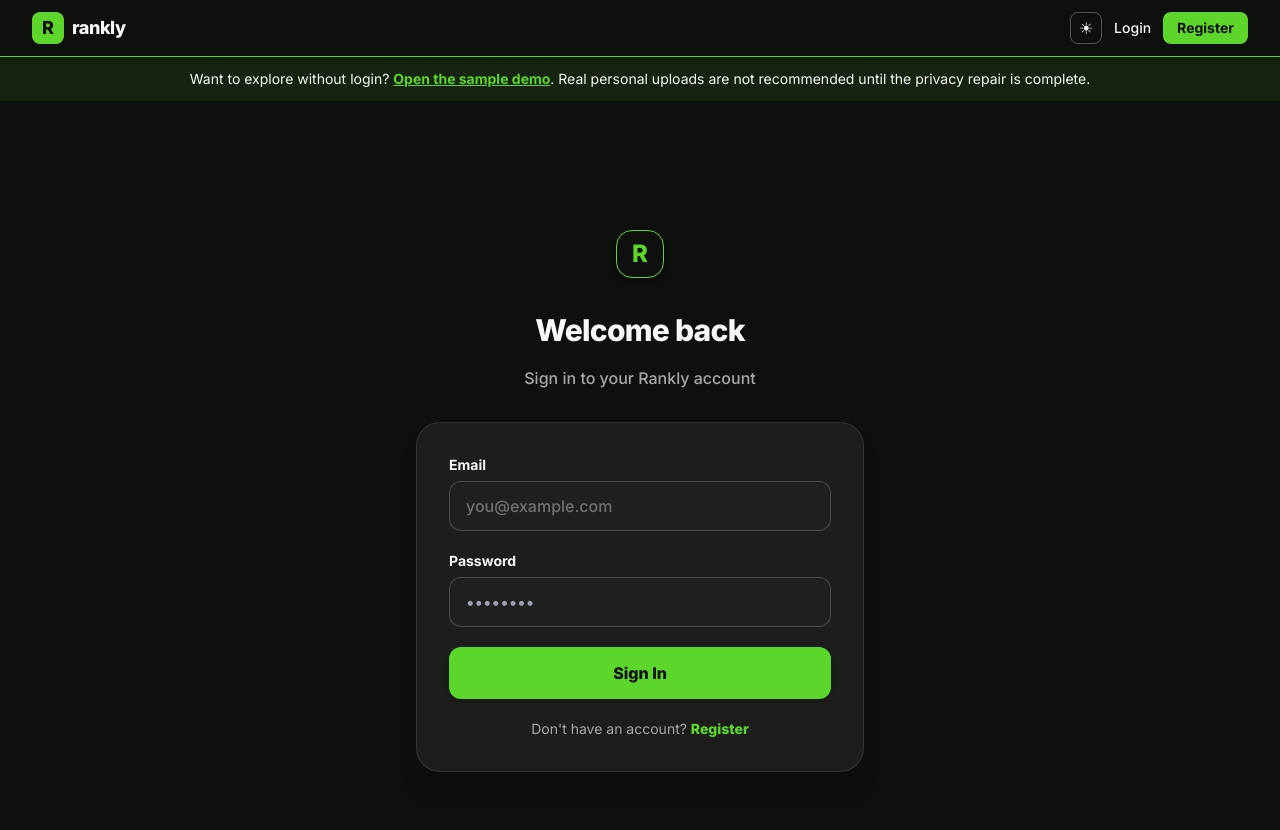
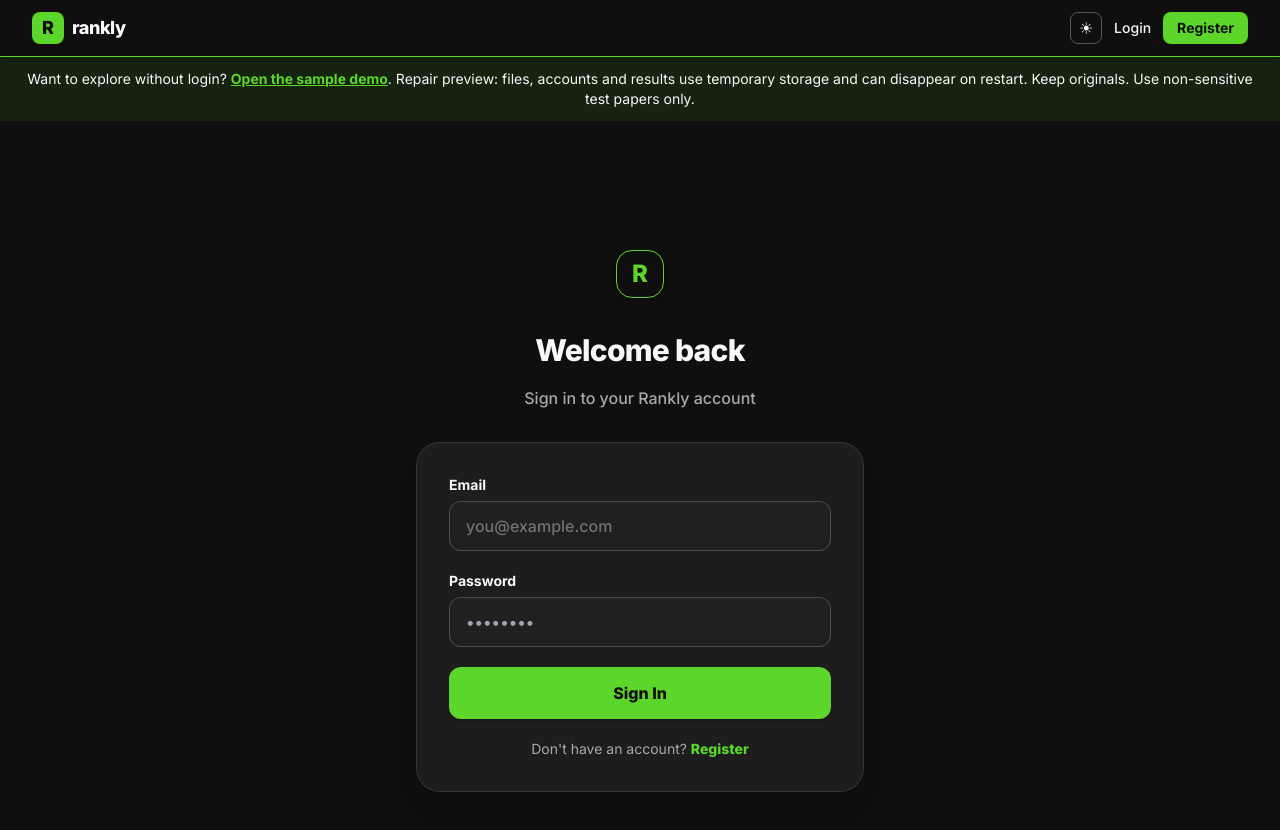
Before and after one commit to SivaJenani/RankArc, a React (Vite) app in the folder frontend/: page /login in a window 1280 px wide. Shown: the top 830 px of the page. Built offline with nearby package versions, Linux system fonts and the light colour scheme; no server answers.

Commit message:
Modify demo mode warning message in App component
Updated the message in the demo mode warning to clarify that files and data use temporary storage and can disappear on restart.

```diff
--- a/frontend/src/main.tsx
+++ b/frontend/src/main.tsx
@@ -34,7 +34,7 @@ function DemoAccountNotice() {
 function App() {
  return <BrowserRouter basename={DEMO_MODE ? '/demo' : undefined}>
   {DEMO_MODE ? <DemoNavbar/> : <Navbar/>}
-  {!DEMO_MODE && <aside className="bg-accent/10 text-fg px-4 py-3 text-center text-sm">Want to explore without login? <a className="text-deeptext font-bold underline" href="/demo/dashboard">Open the sample demo</a>. Real personal uploads are not recommended until the privacy repair is complete.</aside>}
+  {!DEMO_MODE && <aside className="bg-accent/10 text-fg px-4 py-3 text-center text-sm">Want to explore without login? <a className="text-deeptext font-bold underline" href="/demo/dashboard">Open the sample demo</a>. Repair preview: files, accounts and results use temporary storage and can disappear on restart. Keep originals. Use non-sensitive test papers only.</aside>}
   <Routes>
    <Route path="/" element={<Landing/>}/>
    <Route path="/login" element={DEMO_MODE ? <DemoAccountNotice/> : <Login/>}/>
@@ -52,5 +52,4 @@ function App() {
   </Routes><Toaster position="top-right" toastOptions={{style:{fontFamily:'Inter, sans-serif',fontWeight:600,fontSize:'14px',borderRadius:'12px'},success:{duration:3000},error:{duration:5000}}}/>
  </BrowserRouter>;
 }
-if(location.pathname==='/') location.replace('/demo/');
-else createRoot(document.getElementById('root')!).render(<StrictMode><App/></StrictMode>);
+createRoot(document.getElementById('root')!).render(<StrictMode><App/></StrictMode>);
```
